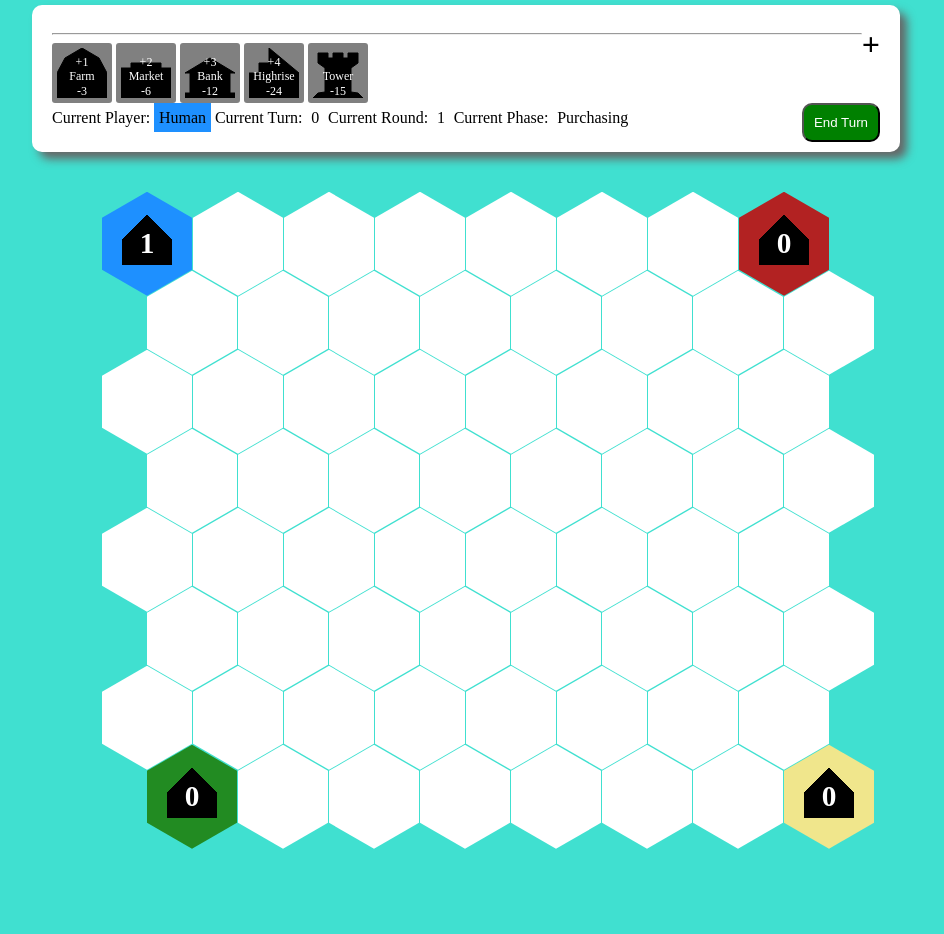
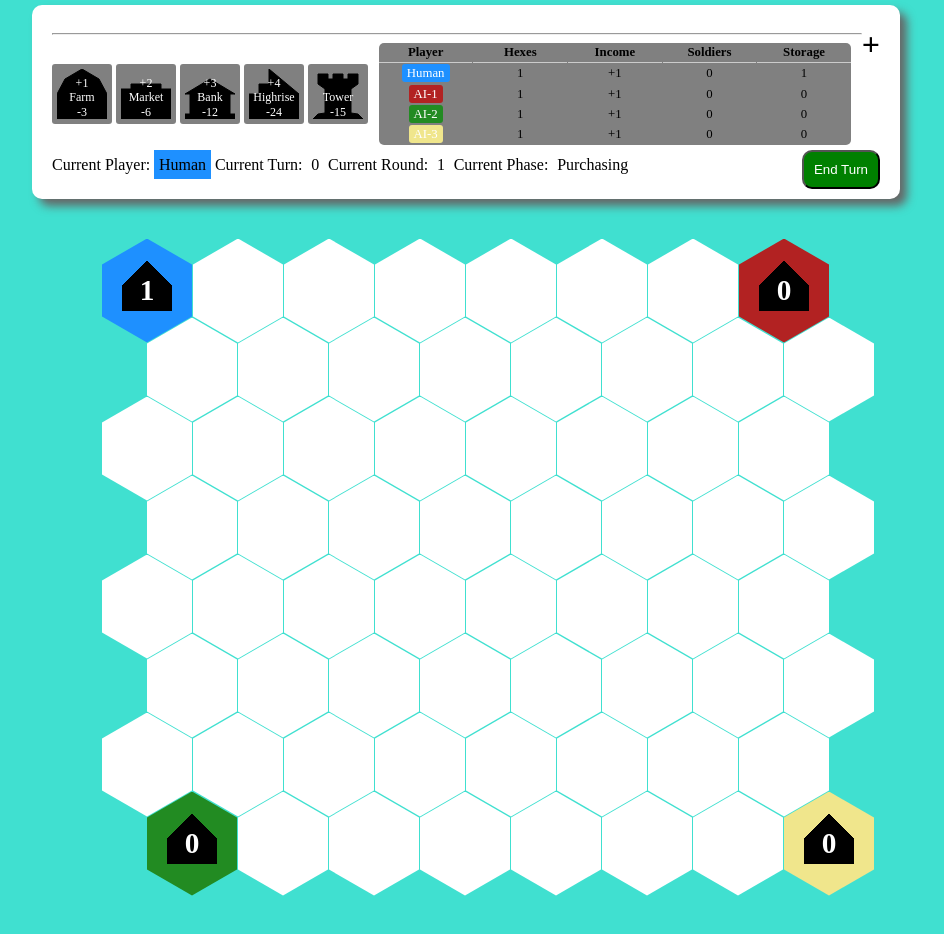
Before and after one commit to kevinhlyman/numeralEmpire, a plain HTML site: page index.html in a window 1280 px wide. Shown: the whole page, without its empty margins (174-1118 px from the left). Before the commit the page ends 898 px from the top, so only its background shows below. Drawn offline with Linux system fonts and the light colour scheme.

Commit message:
Showing player stats now

```diff
--- a/index.html
+++ b/index.html
@@ -22,6 +22,7 @@
         </div>
         <i id="creationMenuToggle">+</i>
         <hr/>
+        <div>
           <div id="buildingBoard">
             <div class="purchase-square farm" data-improvement-type="farm"><div>+1<br>Farm<br>-3</div></div>
             <div class="purchase-square market" data-improvement-type="market"><div>+2<br>Market<br>-6</div></div>
@@ -29,7 +30,19 @@
             <div class="purchase-square highrise" data-improvement-type="highrise"><div>+4<br>Highrise<br>-24</div></div>
             <div class="purchase-square tower" data-improvement-type="tower"><div><br>Tower<br>-15</div></div>
           </div>
-        <div>
+          <div id="playerStats">
+            <div class="player-stats-grid">
+              <div class="stat-header">Player</div>
+              <div class="stat-header">Hexes</div>
+              <div class="stat-header">Income</div>
+              <div class="stat-header">Soldiers</div>
+              <div class="stat-header">Storage</div>
+              <!-- Stats will be inserted here dynamically -->
+            </div>
+          </div>
+        </div>
+
+        <div style="margin-top:5px;">
           <label>Current Player:</label>
           <div id="currentPlayer"></div>
           <label>Current Turn:</label>
@@ -40,6 +53,7 @@
           <div id="currentPhase"></div>
           <button id="btnEndTurn" type="button">End Turn</button>
         </div>
+
       </aside>
       <div id="gameBoard" class="ocean">
       </div>
--- a/index.js
+++ b/index.js
@@ -73,6 +73,7 @@ function createWorld() {
     displayCurrentRound();
     displayCurrentPhase();
     drawWorld();
+    updatePlayerStats();
     toggleMenu();
 }
 
@@ -208,6 +209,7 @@ function endCurrentPlayerTurn() {
         displayCurrentPhase();
         calculateCurrentPlayerStorage();
         drawWorld();
+        updatePlayerStats();
 
         if (gameState.isComputerPlayer()) {
             setTimeout(function() {
@@ -241,3 +243,85 @@ function toggleMenu() {
   let m = document.getElementById("creationMenu");
   m.classList.toggle("hide");
 }
+
+function updatePlayerStats() {
+    const statsGrid = document.querySelector('.player-stats-grid');
+    // Clear existing player rows
+    const existingRows = document.querySelectorAll('.player-stat-row');
+    existingRows.forEach(row => row.remove());
+
+    gameState.getPlayers().forEach(player => {
+        if (!player.alive) return;
+
+        const hexCount = countPlayerHexes(player);
+        const income = calculatePlayerIncome(player);
+        const soldiers = countPlayerSoldiers(player);
+
+        const row = document.createElement('div');
+        row.className = 'player-stat-row';
+
+        // Player name with background color
+        const nameDiv = document.createElement('div');
+        const nameSpan = document.createElement('span');
+        nameSpan.className = 'player-name';
+        nameSpan.textContent = player.name;
+        nameSpan.style.backgroundColor = player.color;
+        nameDiv.appendChild(nameSpan);
+
+        // Other stats
+        const hexesDiv = document.createElement('div');
+        hexesDiv.textContent = hexCount;
+
+        const incomeDiv = document.createElement('div');
+        incomeDiv.textContent = `+${income}`;
+
+        const soldiersDiv = document.createElement('div');
+        soldiersDiv.textContent = soldiers;
+
+        const storageDiv = document.createElement('div');
+        storageDiv.textContent = player.storage;
+
+        // Append all divs
+        row.appendChild(nameDiv);
+        row.appendChild(hexesDiv);
+        row.appendChild(incomeDiv);
+        row.appendChild(soldiersDiv);
+        row.appendChild(storageDiv);
+
+        statsGrid.appendChild(row);
+    });
+}
+
+function countPlayerHexes(player) {
+    let count = 0;
+    theWorld.worldMap.forEach(row => {
+        row.forEach(hex => {
+            if (hex.playerOwner === player) count++;
+        });
+    });
+    return count;
+}
+
+function calculatePlayerIncome(player) {
+    let income = 0;
+    theWorld.worldMap.forEach(row => {
+        row.forEach(hex => {
+            if (hex.playerOwner === player) {
+                income += hexImprovementData[hex.hexImprovement].modifier;
+            }
+        });
+    });
+    return income;
+}
+
+function countPlayerSoldiers(player) {
+    let count = 0;
+    theWorld.worldMap.forEach(row => {
+        row.forEach(hex => {
+            if (hex.playerOwner === player) {
+                count += hex.soldierCount;
+            }
+        });
+    });
+    return count;
+}
--- a/modules/GameState.js
+++ b/modules/GameState.js
@@ -45,6 +45,10 @@ export class GameState {
 
     setPlayers(players) {
         this.players = players;
+    }
+
+    getPlayers() {
+        return this.players;
     }
 
     isComputerPlayer() {
--- a/style.css
+++ b/style.css
@@ -243,3 +243,44 @@ body > div {
 .has-moved {
   opacity: 0.5;
 }
+
+#buildingBoard {
+  width:39%;
+}
+#playerStats{
+  width:57%;
+  background-color: grey;
+  border-radius: 5px;
+}
+#playerStats, #buildingBoard {
+  display:inline-block;
+  vertical-align:middle;
+}
+.player-stats-grid {
+  display: grid;
+  grid-template-columns: repeat(5, 1fr);
+  gap: 1px;
+  font-size: 0.8rem;
+}
+
+.stat-header {
+  font-weight: bold;
+  padding: 2px;
+  text-align: center;
+  border-bottom: 1px solid #ccc;
+}
+
+.player-stat-row {
+  display: contents;
+}
+
+.player-stat-row > div {
+  padding: 2px;
+  text-align: center;
+}
+
+.player-name {
+  color: white;
+  padding: 2px 5px;
+  border-radius: 3px;
+}
```
Lines whose indentation alone changed are shown as unchanged.
